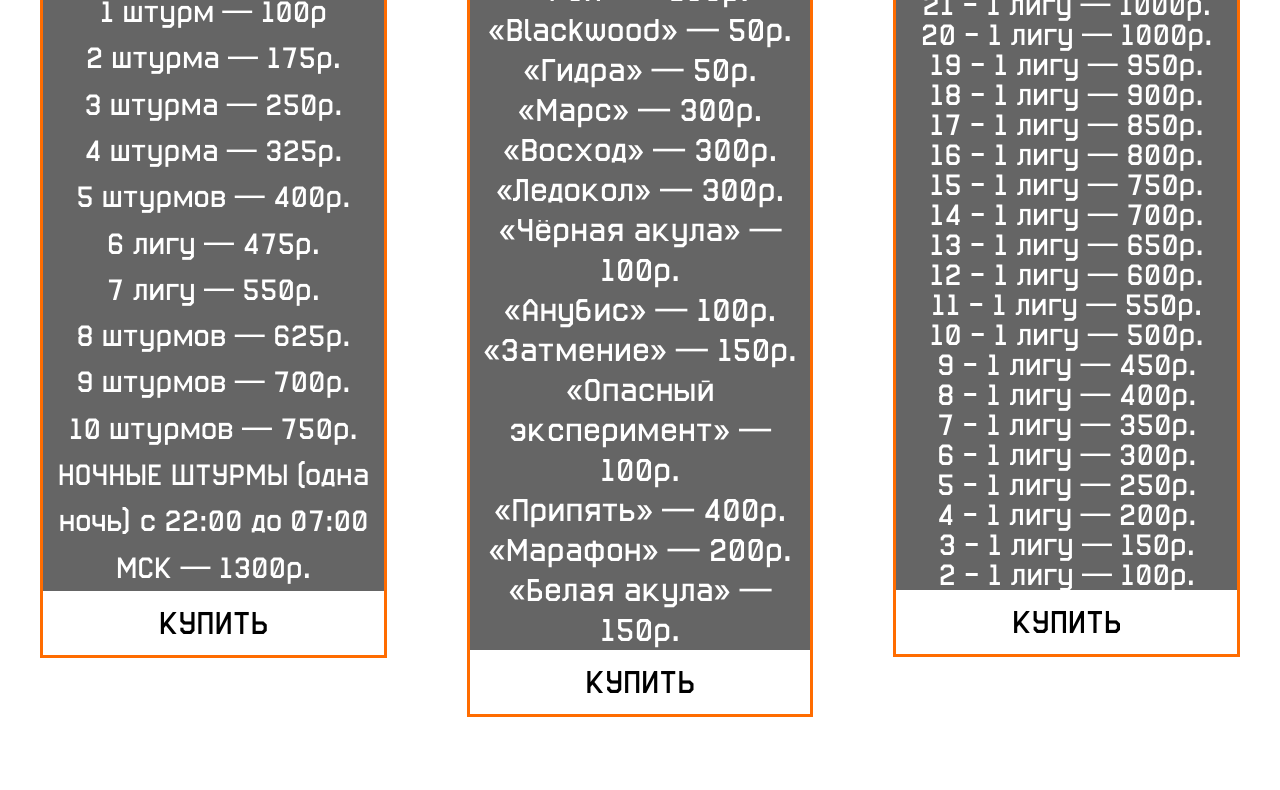
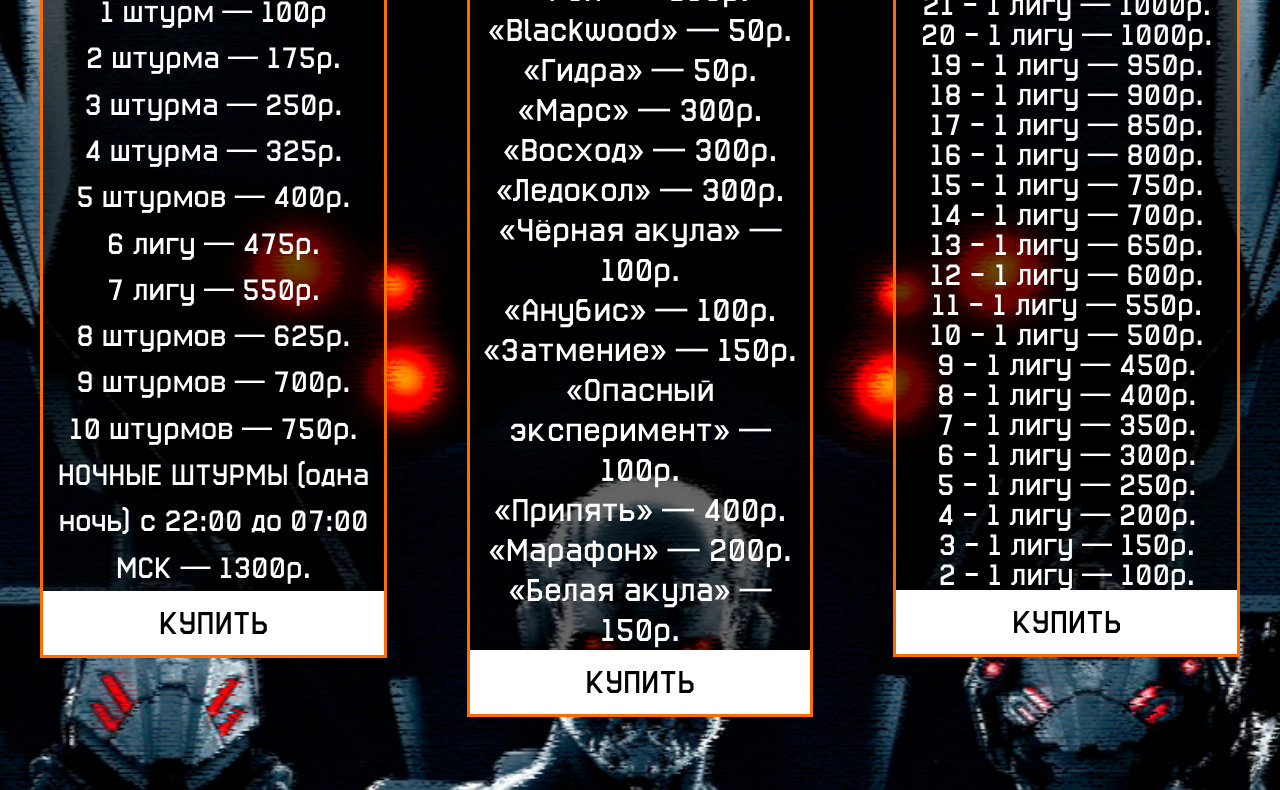
Before and after one commit to azimust/mayerwf-site, a plain HTML site: page index.html in a window 1280 px wide. Shown: the part 310-1100 px from the top of the page. Drawn offline with Linux system fonts and the light colour scheme; the site is published under a folder, as on GitHub Pages, so addresses that start at the root find nothing.

Commit message:
Update style.css

```diff
--- a/css/style.css
+++ b/css/style.css
@@ -80,7 +80,7 @@ body{
 	width: 100%;
 	height: 1100px;
 
-	background: url(/img/bg.png) center no-repeat;
+	background: url(../img/bg.png) center no-repeat;
 	background-size: cover;
 }
 .body__row {
```
